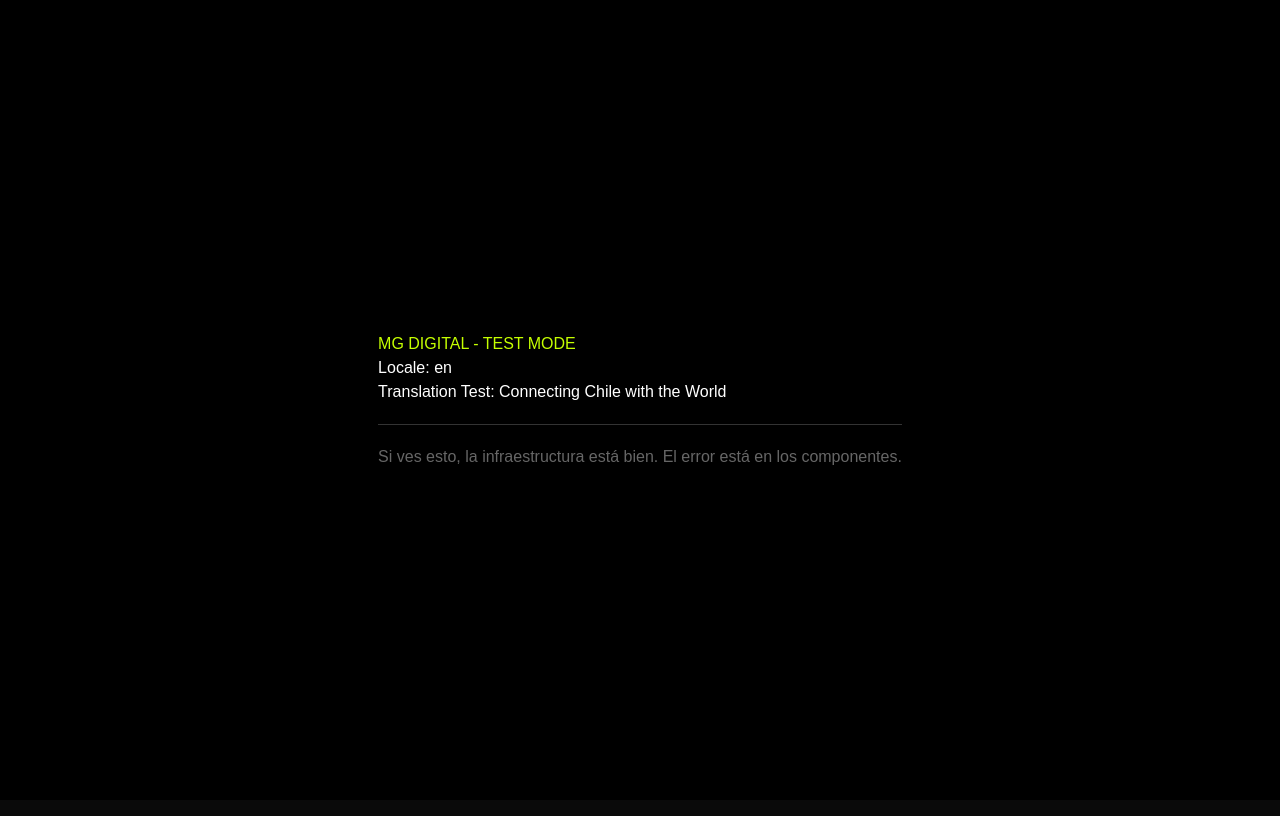
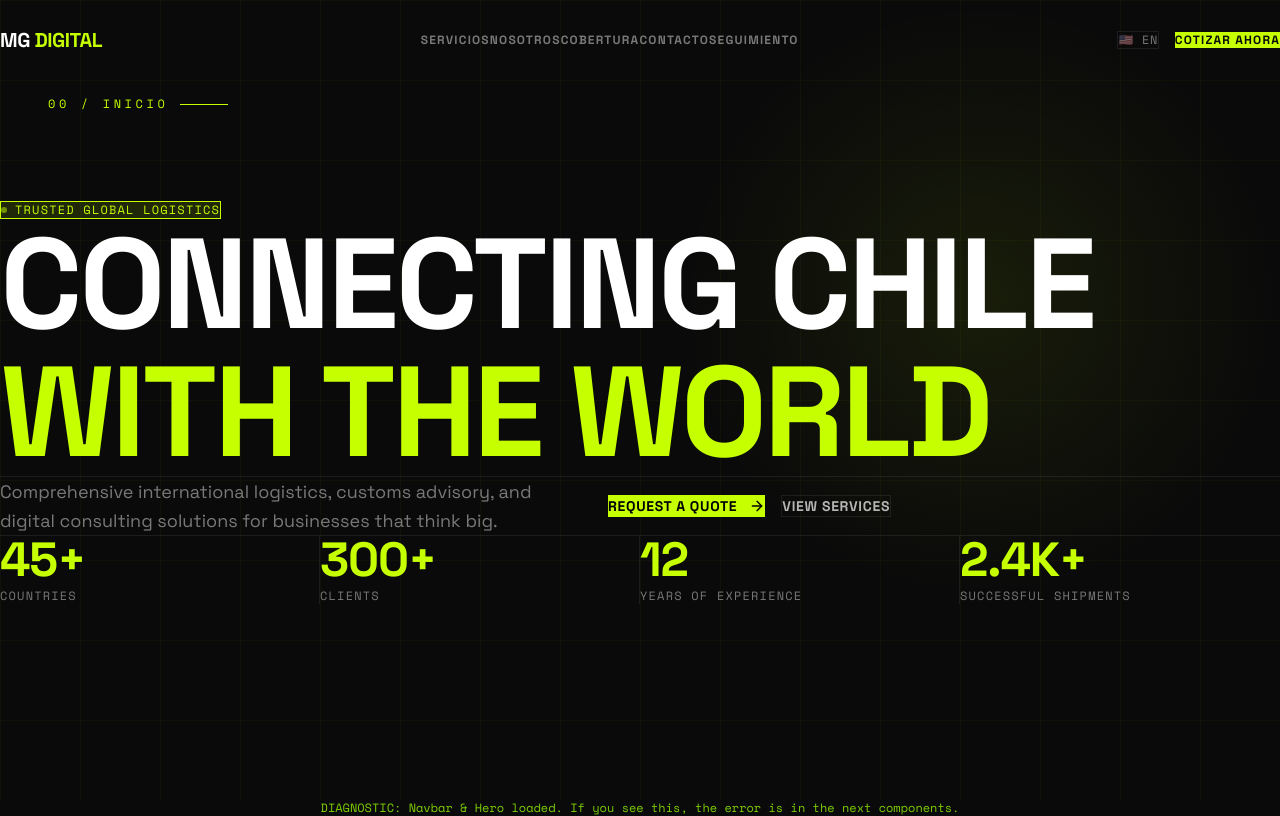
Before and after one commit to MGDIGUITAL/mg-digital-landing, a Next.js app: page /en in a window 1280 px wide. Built offline with nearby package versions, Linux system fonts and the light colour scheme.

Commit message:
debug: diagnostic step 2 - navbar and hero

```diff
--- a/app/[locale]/page.tsx
+++ b/app/[locale]/page.tsx
@@ -1,18 +1,22 @@
-import { getTranslations } from 'next-intl/server';
+import { getTranslations } from 'next-intl/server'
+import Navbar from '@/components/Navbar'
+import HeroSection from '@/components/HeroSection'
 
-export default async function HomePage({ params }: { params: Promise<{ locale: string }> }) {
-  const { locale } = await params;
-  const t = await getTranslations({ locale, namespace: 'hero' });
+export default async function HomePage({
+  params
+}: {
+  params: Promise<{ locale: string }>
+}) {
+  const { locale } = await params
 
   return (
-    <div style={{ background: '#000', color: '#fff', height: '100vh', display: 'flex', alignItems: 'center', justifyContent: 'center', fontFamily: 'sans-serif' }}>
-      <div>
-        <h1 style={{ color: '#C5FF00' }}>MG DIGITAL - TEST MODE</h1>
-        <p>Locale: {locale}</p>
-        <p>Translation Test: {t('headline')}</p>
-        <hr style={{ borderColor: '#333', margin: '20px 0' }} />
-        <p style={{ color: '#666' }}>Si ves esto, la infraestructura está bien. El error está en los componentes.</p>
+    <main style={{ background: 'var(--black)', color: '#fff' }}>
+      <Navbar />
+      <HeroSection />
+
+      <div className="py-20 text-center">
+        <p className="text-lime-500 font-mono text-xs">DIAGNOSTIC: Navbar & Hero loaded. If you see this, the error is in the next components.</p>
       </div>
-    </div>
-  );
+    </main>
+  )
 }
```
